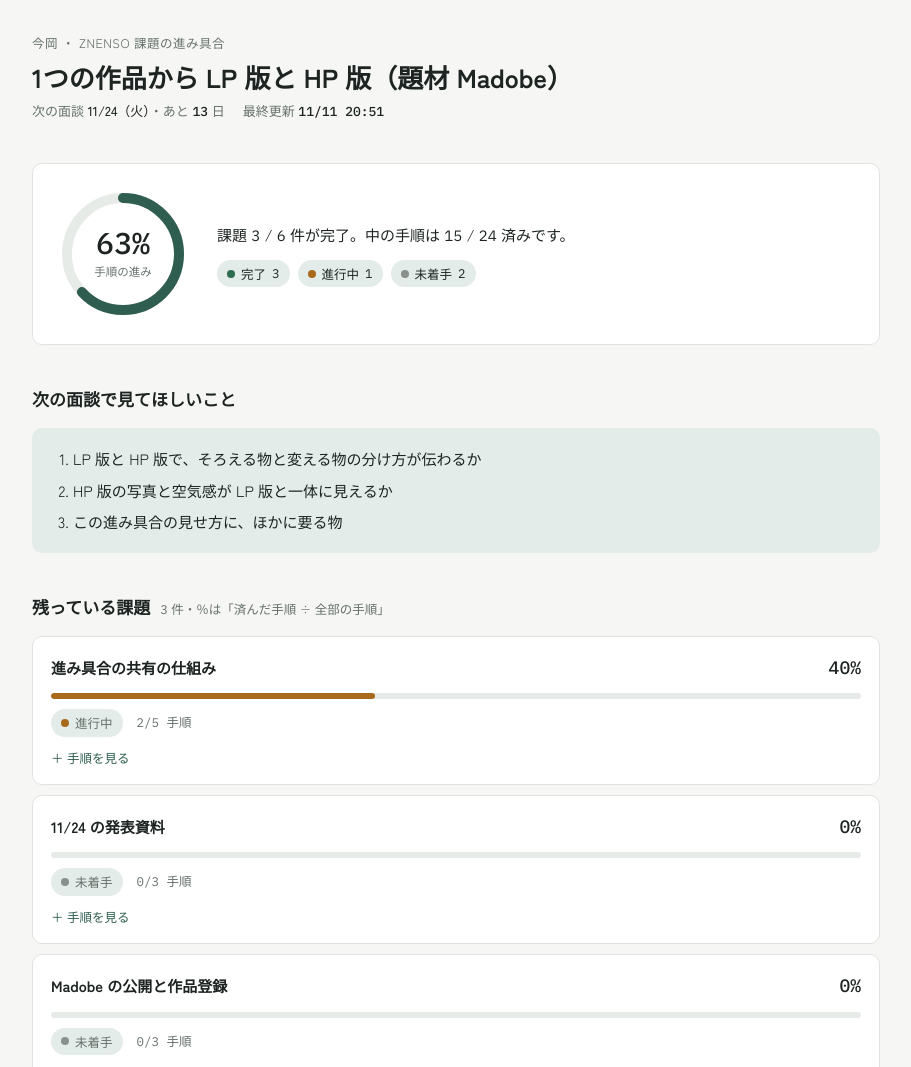
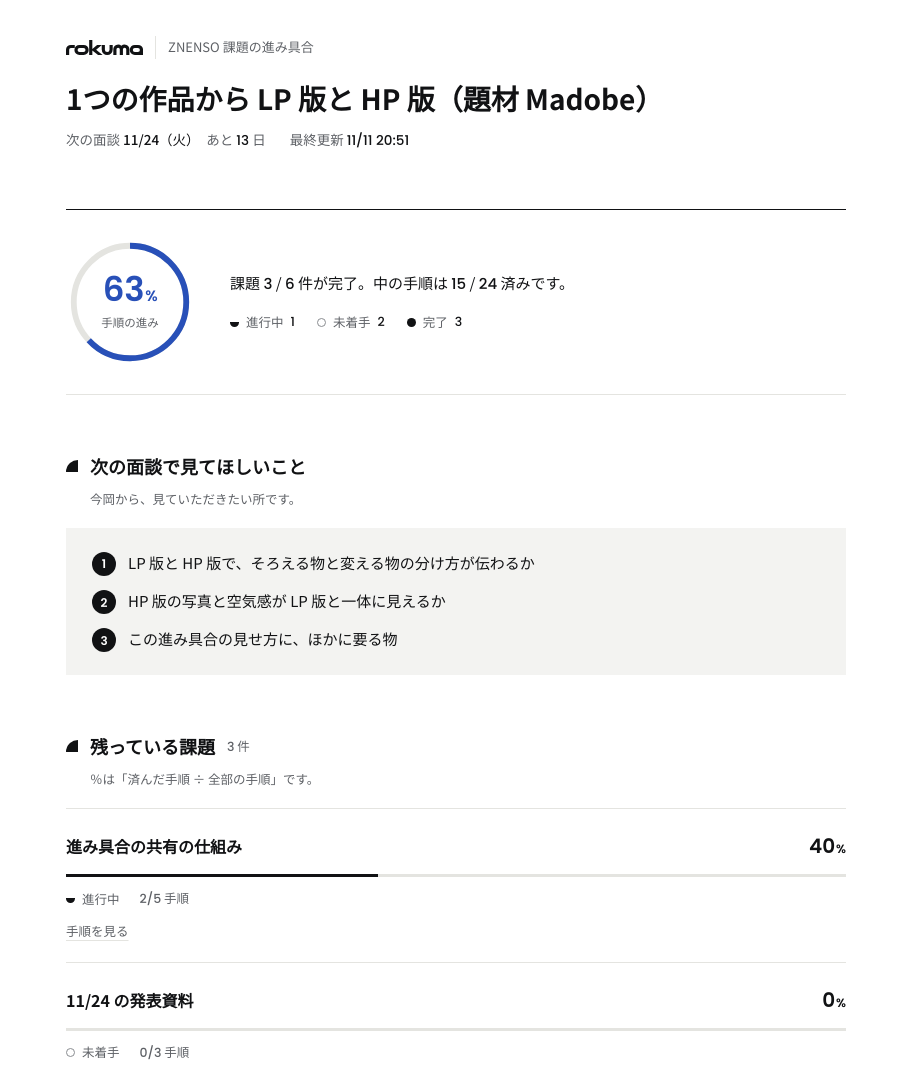
Before and after one commit to wimaoka51-blip/zenso-progress, a plain HTML site: page index.html in a window 1280 px wide. Shown: the top 1067 px of the page, without its empty margins (184-1095 px from the left). Drawn offline with Linux system fonts and the light colour scheme.

Commit message:
見た目を rokuma の決まりに差し替え
Co-Authored-By: Claude Opus 5.5 <noreply@anthropic.com>

```diff
--- a/index.html
+++ b/index.html
@@ -4,86 +4,120 @@
 <meta charset="utf-8">
 <meta name="viewport" content="width=device-width,initial-scale=1,viewport-fit=cover">
 <meta name="robots" content="noindex,nofollow">
-<title>課題の進み具合｜今岡</title>
+<title>課題の進み具合｜rokuma</title>
 <link rel="preconnect" href="https://fonts.googleapis.com">
-<link rel="stylesheet" href="https://fonts.googleapis.com/css2?family=Zen+Kaku+Gothic+New:wght@400;500;700&family=IBM+Plex+Mono:wght@400;500&display=swap">
+<link rel="preconnect" href="https://fonts.gstatic.com" crossorigin>
+<link rel="stylesheet" href="https://fonts.googleapis.com/css2?family=Noto+Sans+JP:wght@400;500;700&family=Poppins:wght@500;600&display=swap">
 <style>
-/* 1列の読み物：上に全体の％、下へ課題 → 指摘 → 見てほしいこと → 動き。面談の冒頭で上から読む順 */
+/* rokuma（2026-11-11 の決まり）：白い地・墨・細い横線。青は主役の数字と「見てほしい」だけ。ロゴの形は状態の印にだけ使う
+   四分円（r の肩）＝章の印／丸（o）＝完了・番号／半円（k）＝進行中／点（k の点）＝見てほしい */
 :root{
-  --bg:#f6f7f5; --surface:#ffffff; --ink:#1d2421; --muted:#66706b; --line:#dfe3df;
-  --accent:#2f5d50; --accent-soft:#e3ece8; --track:#e7ebe8;
-  --done:#2f6b4f; --doing:#a8691b; --wait:#7d5ba6; --todo:#8a918d;
-  --sans:"Zen Kaku Gothic New","Hiragino Sans","Noto Sans JP",system-ui,sans-serif;
-  --mono:"IBM Plex Mono",ui-monospace,Menlo,monospace;
+  --bg:#ffffff; --ink:#111214; --sub:#5e6166; --faint:#8a8d91; --line:#e4e4e0; --face:#f3f3f1;
+  --accent:#2850b8; --decide:#9a6b1f; --on-ink:#ffffff;
+  --jp:"Noto Sans JP","Hiragino Kaku Gothic ProN",sans-serif;
+  --num:Poppins,"Noto Sans JP",Arial,sans-serif;
   color-scheme:light;
 }
 @media (prefers-color-scheme:dark){:root{
-  --bg:#151a18; --surface:#1d2321; --ink:#e6ebe8; --muted:#9aa49f; --line:#2e3633;
-  --accent:#8cc4b1; --accent-soft:#25332e; --track:#2a322f;
-  --done:#7cc49f; --doing:#e0a75a; --wait:#b9a0dc; --todo:#8a948f; color-scheme:dark}}
+  --bg:#141518; --ink:#ececea; --sub:#b3b5b8; --faint:#9a9da1; --line:#2e3035; --face:#1c1d21;
+  --accent:#8fa8e8; --decide:#e3b56a; --on-ink:#141518; color-scheme:dark}}
 *{box-sizing:border-box}
-body{margin:0;background:var(--bg);color:var(--ink);font-family:var(--sans);font-size:15px;line-height:1.7;-webkit-text-size-adjust:100%}
-.wrap{max-width:880px;margin:0 auto;padding-block:32px 64px;padding-left:max(16px,env(safe-area-inset-left,0px));padding-right:max(16px,env(safe-area-inset-right,0px));display:grid;grid-template-columns:minmax(0,1fr);gap:40px}
+body{margin:0;background:var(--bg);color:var(--ink);font-family:var(--jp);font-size:15px;line-height:1.75;-webkit-text-size-adjust:100%}
+.wrap{max-width:820px;margin:0 auto;padding-block:36px 72px;padding-left:max(20px,env(safe-area-inset-left,0px));padding-right:max(20px,env(safe-area-inset-right,0px));display:grid;grid-template-columns:minmax(0,1fr);gap:56px}
 .wrap>*{min-width:0}
-.done-list{list-style:none;margin:0;padding:0;background:var(--surface);border:1px solid var(--line);border-radius:10px}
-.done-list li{display:grid;grid-template-columns:auto 1fr auto;gap:10px;align-items:baseline;padding:11px 18px;border-bottom:1px solid var(--line);font-size:14px}
-.done-list li:last-child{border-bottom:0}
-.done-list li::before{content:"●";color:var(--done);font-size:11px}
-.done-list .num{color:var(--muted);font-size:12.5px}
-.sub{font-size:13.5px;font-weight:500;color:var(--muted);margin:22px 0 10px}
-h1{font-size:26px;line-height:1.35;margin:0;text-wrap:balance;font-weight:700}
-h2{font-size:17px;margin:0 0 14px;font-weight:700;display:flex;flex-wrap:wrap;align-items:baseline;gap:4px 10px}
-h2 small{font-size:12.5px;color:var(--muted);font-weight:400}
-.num{font-family:var(--mono);font-variant-numeric:tabular-nums}
-.head{display:grid;gap:6px}
-.eyebrow{font-size:12.5px;color:var(--muted);letter-spacing:.04em}
-.meta{display:flex;flex-wrap:wrap;gap:6px 18px;color:var(--muted);font-size:13px}
+.num{font-family:var(--num);font-weight:500;font-variant-numeric:tabular-nums}
+
+/* 頭 */
+.brand{display:flex;align-items:center;gap:12px;color:var(--sub);font-size:13px}
+.brand svg{height:15px;width:auto;fill:var(--ink)}
+.brand span{padding-left:12px;border-left:1px solid var(--line)}
+h1{font-size:28px;line-height:1.4;margin:20px 0 10px;font-weight:700;text-wrap:balance}
+.meta{display:flex;flex-wrap:wrap;gap:4px 24px;color:var(--sub);font-size:13.5px}
 .meta b{color:var(--ink);font-weight:500}
-.overview{display:grid;grid-template-columns:auto 1fr;gap:28px;align-items:center;background:var(--surface);border:1px solid var(--line);border-radius:10px;padding:24px}
-.ring{position:relative;width:132px;height:132px}
+
+/* 全体：面は使わず、上下の線だけ */
+.overview{display:grid;grid-template-columns:auto 1fr;gap:36px;align-items:center;padding-block:28px;border-top:1px solid var(--ink);border-bottom:1px solid var(--line)}
+.ring{position:relative;width:128px;height:128px}
 .ring svg{width:100%;height:100%;transform:rotate(-90deg)}
 .ring .pct{position:absolute;inset:0;display:grid;place-content:center;text-align:center}
-.ring .pct strong{font-family:var(--mono);font-size:30px;font-weight:500;line-height:1}
-.ring .pct span{font-size:11.5px;color:var(--muted);margin-top:4px}
-.ov-body{display:grid;gap:12px;min-width:0}
+.ring .pct strong{font-family:var(--num);font-size:34px;font-weight:600;line-height:1;color:var(--accent);letter-spacing:-.01em}
+.ring .pct strong small{font-size:15px;margin-left:1px}
+.ring .pct span{font-size:11.5px;color:var(--sub);margin-top:6px}
+.ov-body{display:grid;gap:14px}
 .ov-body p{margin:0}
-.counts{display:flex;flex-wrap:wrap;gap:8px}
-.chip{display:inline-flex;align-items:center;gap:6px;font-size:12.5px;padding:3px 10px;border-radius:999px;background:var(--accent-soft);white-space:nowrap}
-.dot{width:8px;height:8px;border-radius:50%;flex:none;background:var(--c)}
-.s-完了{--c:var(--done)} .s-進行中{--c:var(--doing)} .s-見てほしい{--c:var(--wait)} .s-未着手{--c:var(--todo)}
-.tasks{display:grid;gap:10px}
-.task{background:var(--surface);border:1px solid var(--line);border-radius:10px;padding:16px 18px;display:grid;gap:10px}
-.task-top{display:grid;grid-template-columns:1fr auto;gap:12px;align-items:baseline}
-.task-name{font-weight:700;min-width:0}
-.task-desc{font-size:13px;color:var(--muted);margin:-4px 0 0}
-.task-pct{font-size:18px;font-weight:500}
-.bar{height:6px;border-radius:3px;background:var(--track);overflow:hidden}
-.bar i{display:block;height:100%;background:var(--c);border-radius:3px}
-.task-foot{display:flex;flex-wrap:wrap;gap:6px 14px;font-size:12.5px;color:var(--muted);align-items:center}
-details summary{cursor:pointer;color:var(--accent);font-size:12.5px;list-style:none}
+.counts{display:flex;flex-wrap:wrap;gap:6px 22px;font-size:13px;color:var(--sub)}
+.counts .num{color:var(--ink)}
+
+/* 状態の印（ロゴの形）。ピルは使わない */
+.st{display:inline-flex;align-items:center;gap:7px;font-size:12.5px;color:var(--sub);white-space:nowrap}
+.mk{width:9px;height:9px;flex:none;display:inline-block}
+.mk-完了{border-radius:50%;background:var(--ink)}
+.mk-進行中{border-radius:0 0 9px 9px;height:5px;background:var(--ink);margin-top:4px}
+.mk-見てほしい{border-radius:50%;background:var(--accent);width:7px;height:7px}
+.mk-未着手{border-radius:50%;border:1.5px solid var(--faint)}
+.mk-待ち{border-radius:50%;border:1.5px solid var(--decide)}
+
+/* 章の見出し：r の肩の四分円 */
+h2{font-size:18px;margin:0 0 6px;font-weight:700;display:flex;flex-wrap:wrap;align-items:center;gap:4px 12px}
+h2::before{content:"";width:12px;height:12px;border-top-left-radius:12px;background:var(--ink);flex:none}
+h2 small{font-size:12.5px;color:var(--sub);font-weight:400}
+.lead{margin:0 0 18px 24px;font-size:12.5px;color:var(--sub)}
+
+/* 見てほしいこと：ページで1つだけの面。番号は墨の丸に白い数字 */
+.ask{background:var(--face);padding:22px 26px}
+.ask ol{list-style:none;margin:0;padding:0;display:grid;gap:12px}
+.ask li{display:grid;grid-template-columns:24px 1fr;gap:12px;align-items:start}
+.ask li::before{counter-increment:a;content:counter(a);width:24px;height:24px;border-radius:50%;background:var(--ink);color:var(--on-ink);font-family:var(--num);font-size:12px;font-weight:600;display:grid;place-content:center;margin-top:2px}
+.ask ol{counter-reset:a}
+
+/* 課題：箱にしない。横線で区切る */
+.tasks{border-top:1px solid var(--line)}
+.task{padding:20px 0;border-bottom:1px solid var(--line);display:grid;gap:10px}
+.task-top{display:grid;grid-template-columns:1fr auto;gap:16px;align-items:baseline}
+.task-name{font-weight:700;font-size:16px}
+.task-pct{font-size:20px;font-weight:600}
+.task-pct small{font-size:12px;margin-left:1px}
+.task-desc{font-size:13px;color:var(--sub);margin:-4px 0 0}
+.bar{height:3px;background:var(--line)}
+.bar i{display:block;height:100%;background:var(--ink)}
+.s-見てほしい .bar i{background:var(--accent)}
+.task-foot{display:flex;flex-wrap:wrap;gap:6px 20px;align-items:center;font-size:12.5px;color:var(--sub)}
+details summary{cursor:pointer;color:var(--sub);font-size:12.5px;list-style:none;text-decoration:underline;text-decoration-color:var(--line);text-underline-offset:4px}
 details summary::-webkit-details-marker{display:none}
-details summary::before{content:"＋ "}
-details[open] summary::before{content:"− "}
-summary:focus-visible{outline:2px solid var(--accent);outline-offset:2px;border-radius:3px}
-.steps{list-style:none;margin:8px 0 0;padding:0;display:grid;gap:2px;font-size:13.5px}
-.steps li{display:grid;grid-template-columns:20px 1fr;gap:6px}
-.steps li.off{color:var(--muted)}
-.steps li::before{content:"○";color:var(--todo)}
-.steps li.on::before{content:"●";color:var(--done)}
-.table-box{overflow-x:auto;background:var(--surface);border:1px solid var(--line);border-radius:10px}
-table{border-collapse:collapse;width:100%;min-width:480px;font-size:13.5px}
-th,td{text-align:left;padding:11px 14px;border-bottom:1px solid var(--line);vertical-align:top}
-th{font-size:12px;color:var(--muted);font-weight:500}
-tr:last-child td{border-bottom:0}
-.log{list-style:none;margin:0;padding:0}
-.log li{display:grid;grid-template-columns:56px 1fr;gap:14px;padding:9px 0;border-bottom:1px solid var(--line);font-size:14px}
-.log time{color:var(--muted);font-size:12.5px;padding-top:2px}
-.log .card{display:block;font-size:12.5px;color:var(--muted)}
-.ask{background:var(--accent-soft);border-radius:10px;padding:18px 20px}
-.ask ol{margin:0;padding-left:1.4em;display:grid;gap:6px}
-.empty{color:var(--muted);font-size:13.5px;margin:0}
-footer{font-size:12px;color:var(--muted)}
-@media (max-width:560px){.overview{grid-template-columns:1fr;justify-items:start}h1{font-size:22px}}
+details[open] summary{color:var(--ink)}
+summary:focus-visible{outline:2px solid var(--accent);outline-offset:3px}
+.steps{list-style:none;margin:10px 0 0;padding:0;display:grid;gap:3px;font-size:13.5px}
+.steps li{display:grid;grid-template-columns:18px 1fr;align-items:center}
+.steps li.off{color:var(--sub)}
+.steps li::before{content:"";width:7px;height:7px;border-radius:50%;border:1.5px solid var(--faint)}
+.steps li.on::before{background:var(--ink);border-color:var(--ink)}
+
+.sub-h{font-size:13px;font-weight:500;color:var(--sub);margin:28px 0 0}
+.done-list{list-style:none;margin:8px 0 0;padding:0;border-top:1px solid var(--line)}
+.done-list li{display:grid;grid-template-columns:18px 1fr auto;align-items:center;gap:6px;padding:11px 0;border-bottom:1px solid var(--line);font-size:14px}
+.done-list li::before{content:"";width:7px;height:7px;border-radius:50%;background:var(--ink)}
+.done-list .num{color:var(--faint);font-size:12.5px}
+
+/* 表：横線だけ */
+.table-box{overflow-x:auto}
+table{border-collapse:collapse;width:100%;min-width:500px;font-size:13.5px}
+th,td{text-align:left;padding:13px 16px 13px 0;border-bottom:1px solid var(--line);vertical-align:top}
+th{font-size:12px;color:var(--sub);font-weight:500;border-bottom-color:var(--ink)}
+td:first-child{font-weight:500}
+
+/* 動き */
+.log{list-style:none;margin:0;padding:0;border-top:1px solid var(--line)}
+.log li{display:grid;grid-template-columns:52px 1fr;gap:14px;padding:12px 0;border-bottom:1px solid var(--line);font-size:14px}
+.log time{color:var(--faint);font-size:12.5px;padding-top:2px}
+.log .card{display:block;font-size:12.5px;color:var(--sub)}
+.empty{color:var(--sub);font-size:13.5px;margin:0}
+footer{display:flex;justify-content:space-between;gap:12px;flex-wrap:wrap;font-size:12px;color:var(--faint);border-top:1px solid var(--line);padding-top:18px}
+
+@media (max-width:560px){
+  .overview{grid-template-columns:1fr;justify-items:start;gap:22px}
+  h1{font-size:23px}
+  .ask{padding:18px 18px}
+}
 @media (prefers-reduced-motion:no-preference){.bar i{transition:width .6s ease}}
 </style>
 </head>
@@ -92,12 +126,13 @@ footer{font-size:12px;color:var(--muted)}
   <p class="empty">読み込んでいます…</p>
 </div>
 <script>
+const LOGO = `<svg viewBox="13 11 632 123" role="img" aria-label="rokuma"><path d="M13 134V91A40 40 0 0 1 53 51H85V77H53A14 14 0 0 0 39 91V134Z"/><path d="M123.5 51H157.5A41.5 41.5 0 0 1 157.5 134H123.5A41.5 41.5 0 0 1 123.5 51ZM124.5 77A16.5 16.5 0 0 0 124.5 110H156.5A16.5 16.5 0 0 0 156.5 77Z"/><path d="M203 11H229V85.7L268 51H307L260.2 90L313 134H276L229 97V134H203Z"/><path d="M306 51H332V91A19 19 0 0 0 370 91V51H396V89A45 45 0 0 1 306 89Z"/><path d="M401 134V87.5A39.5 39.5 0 0 1 467 58.2A39.5 39.5 0 0 1 533 87.5V134H507V87.5A13.5 13.5 0 0 0 480 87.5V134H454V87.5A13.5 13.5 0 0 0 427 87.5V134Z"/><path d="M577.5 51H603.5A41.5 41.5 0 0 1 645 92.5V134H577.5A41.5 41.5 0 0 1 577.5 51ZM577.5 77A16.5 16.5 0 0 0 577.5 110H602.5A16.5 16.5 0 0 0 602.5 77Z"/></svg>`;
 const esc = t => String(t ?? "").replace(/[&<>"]/g, c => ({"&":"&amp;","<":"&lt;",">":"&gt;",'"':"&quot;"}[c]));
 const pct = s => s.length ? Math.round(s.filter(x => x[1]).length / s.length * 100) : 0;
 const jst = iso => new Date(new Date(iso).getTime() + 9 * 3600e3);
 const md = iso => { const d = jst(iso); return `${d.getUTCMonth()+1}/${d.getUTCDate()}`; };
 const WD = "日月火水木金土";
-const ORDER = ["完了","進行中","見てほしい","未着手"];
+const ORDER = ["見てほしい","進行中","未着手","完了"];
 
 function render(d) {
   const ms = d.milestones.filter(m => m.due).sort((a,b) => a.due.localeCompare(b.due));
@@ -114,19 +149,18 @@ function render(d) {
 
   const steps = tasks.flatMap(t => t.steps.length ? t.steps : [[t.title, t.status === "完了"]]);
   const total = pct(steps);
-  const doneCards = tasks.filter(t => t.status === "完了").length;
   const due = jst(cur.due);
   const days = Math.round((due - today) / 864e5);
-  const r = 56, circ = 2 * Math.PI * r;
+  const r = 58, circ = 2 * Math.PI * r;
   const cnt = {}; tasks.forEach(t => cnt[t.status] = (cnt[t.status]||0) + 1);
-  const chip = s => `<span class="chip s-${s}"><span class="dot"></span>${s}</span>`;
+  const st = (s, wait) => `<span class="st"><span class="mk mk-${wait ? "待ち" : s}"></span>${wait ? "待ち" : s}</span>`;
 
   document.getElementById("app").innerHTML = `
-  <header class="head">
-    <div class="eyebrow">今岡 ・ ZNENSO 課題の進み具合</div>
+  <header>
+    <div class="brand">${LOGO}<span>ZNENSO 課題の進み具合</span></div>
     <h1>${esc(cur.description.replace(/^課題：/, "") || cur.title)}</h1>
     <div class="meta">
-      <span>次の面談 <b>${due.getUTCMonth()+1}/${due.getUTCDate()}（${WD[due.getUTCDay()]}）</b>${days >= 0 ? `・あと <b class="num">${days}</b> 日` : ""}</span>
+      <span>次の面談 <b>${due.getUTCMonth()+1}/${due.getUTCDate()}（${WD[due.getUTCDay()]}）</b>${days >= 0 ? `　あと <b class="num">${days}</b> 日` : ""}</span>
       <span>最終更新 <b class="num">${esc(md(d.updated))} ${esc(d.updated.slice(11,16))}</b></span>
     </div>
   </header>
@@ -134,42 +168,44 @@ function render(d) {
   <section class="overview" aria-label="全体の進み具合">
     <div class="ring">
       <svg viewBox="0 0 132 132" aria-hidden="true">
-        <circle cx="66" cy="66" r="${r}" fill="none" stroke="var(--track)" stroke-width="10"/>
-        <circle cx="66" cy="66" r="${r}" fill="none" stroke="var(--accent)" stroke-width="10" stroke-linecap="round" stroke-dasharray="${circ*total/100} ${circ}"/>
+        <circle cx="66" cy="66" r="${r}" fill="none" stroke="var(--line)" stroke-width="6"/>
+        <circle cx="66" cy="66" r="${r}" fill="none" stroke="var(--accent)" stroke-width="6" stroke-dasharray="${circ*total/100} ${circ}"/>
       </svg>
-      <div class="pct"><strong>${total}%</strong><span>手順の進み</span></div>
+      <div class="pct"><strong>${total}<small>%</small></strong><span>手順の進み</span></div>
     </div>
     <div class="ov-body">
-      <p>課題 <span class="num">${doneCards}</span> / <span class="num">${tasks.length}</span> 件が完了。中の手順は <span class="num">${steps.filter(x=>x[1]).length}</span> / <span class="num">${steps.length}</span> 済みです。</p>
-      <div class="counts">${ORDER.filter(k => cnt[k]).map(k => `<span class="chip s-${k}"><span class="dot"></span>${k} <span class="num">${cnt[k]}</span></span>`).join("")}</div>
+      <p>課題 <span class="num">${doneTasks.length}</span> / <span class="num">${tasks.length}</span> 件が完了。中の手順は <span class="num">${steps.filter(x=>x[1]).length}</span> / <span class="num">${steps.length}</span> 済みです。</p>
+      <div class="counts">${ORDER.filter(k => cnt[k]).map(k => `<span class="st"><span class="mk mk-${k}"></span>${k} <span class="num">${cnt[k]}</span></span>`).join("")}</div>
     </div>
   </section>
 
   ${asks.length ? `<section>
     <h2>次の面談で見てほしいこと</h2>
-    <div class="ask"><ol>${asks.map(a => `<li>${esc(a)}</li>`).join("")}</ol></div>
+    <p class="lead">今岡から、見ていただきたい所です。</p>
+    <div class="ask"><ol>${asks.map(a => `<li><span>${esc(a)}</span></li>`).join("")}</ol></div>
   </section>` : ""}
 
   <section>
-    <h2>残っている課題 <small><span class="num">${openTasks.length}</span> 件・％は「済んだ手順 ÷ 全部の手順」</small></h2>
-    ${openTasks.length ? "" : `<p class="empty">残っている課題はありません。</p>`}
-    <div class="tasks">${openTasks.map(t => { const p = t.steps.length ? pct(t.steps) : (t.status === "完了" ? 100 : 0); return `
+    <h2>残っている課題 <small><span class="num">${openTasks.length}</span> 件</small></h2>
+    <p class="lead">％は「済んだ手順 ÷ 全部の手順」です。</p>
+    ${openTasks.length ? `<div class="tasks">${openTasks.map(t => { const p = t.steps.length ? pct(t.steps) : 0; const wait = t.labels.includes("待ち"); return `
       <article class="task s-${t.status}">
-        <div class="task-top"><div class="task-name">${esc(t.title)}</div><div class="task-pct num">${p}%</div></div>
+        <div class="task-top"><div class="task-name">${esc(t.title)}</div><div class="task-pct num">${p}<small>%</small></div></div>
         ${t.desc ? `<p class="task-desc">${esc(t.desc)}</p>` : ""}
         <div class="bar"><i style="width:${p}%"></i></div>
-        <div class="task-foot">${chip(t.status)}${t.steps.length ? `<span class="num">${t.steps.filter(x=>x[1]).length}/${t.steps.length} 手順</span>` : ""}</div>
+        <div class="task-foot">${st(t.status, wait && t.status === "未着手")}${t.steps.length ? `<span><span class="num">${t.steps.filter(x=>x[1]).length}/${t.steps.length}</span> 手順</span>` : ""}</div>
         ${t.steps.length ? `<details><summary>手順を見る</summary><ul class="steps">${t.steps.map(s => `<li class="${s[1]?"on":"off"}">${esc(s[0])}</li>`).join("")}</ul></details>` : ""}
-      </article>`; }).join("")}</div>
-    ${doneTasks.length ? `<h3 class="sub">完了した課題 <span class="num">${doneTasks.length}</span> 件</h3>
+      </article>`; }).join("")}</div>` : `<p class="empty">残っている課題はありません。</p>`}
+    ${doneTasks.length ? `<h3 class="sub-h">完了した課題 <span class="num">${doneTasks.length}</span> 件</h3>
     <ul class="done-list">${doneTasks.map(t => `<li><span>${esc(t.title)}</span><span class="num">${t.closedAt ? md(t.closedAt) : ""}</span></li>`).join("")}</ul>` : ""}
   </section>
 
   ${fb.length ? `<section>
     <h2>${esc(fbTitle)} <small><span class="num">${fb.filter(f=>f.status==="完了").length}/${fb.length}</span> 対応済み</small></h2>
+    <p class="lead">前回いただいた指摘と、その対応です。</p>
     <div class="table-box"><table>
       <thead><tr><th>指摘</th><th>状態</th><th>どう直したか</th></tr></thead>
-      <tbody>${fb.map(f => `<tr><td>${esc(f.title)}</td><td>${chip(f.status)}</td><td>${f.steps.map(s => esc(s[0])).join("<br>")}</td></tr>`).join("")}</tbody>
+      <tbody>${fb.map(f => `<tr><td>${esc(f.title)}</td><td>${st(f.status)}</td><td>${f.steps.map(s => esc(s[0])).join("<br>")}</td></tr>`).join("")}</tbody>
     </table></div>
   </section>` : ""}
 
@@ -178,7 +214,7 @@ function render(d) {
     ${d.log.length ? `<ul class="log">${d.log.slice(0,12).map(l => `<li><time class="num">${md(l.at)}</time><span><span class="card">${esc(l.card)}</span>${esc(l.text)}</span></li>`).join("")}</ul>` : `<p class="empty">まだありません。</p>`}
   </section>
 
-  <footer>作業の区切りごとに自動で更新しています。</footer>`;
+  <footer><span>作業の区切りごとに自動で更新しています。</span><span>rokuma</span></footer>`;
 }
 
 fetch("data.json", {cache: "no-store"})
```
